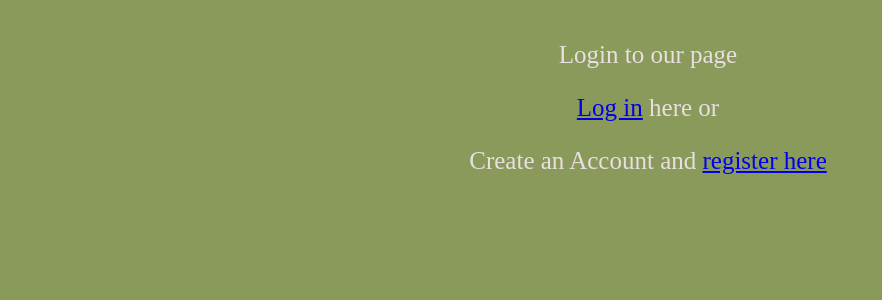
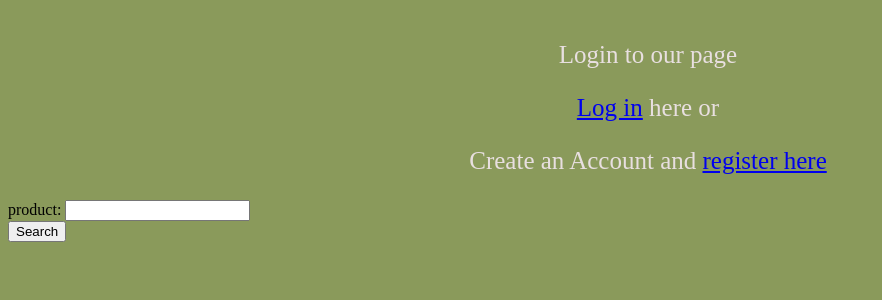
Before and after one commit to VladMrt/Essentials, a Flask app: page / in a window 1280 px wide. Shown: the part 289-589 px from the top of the page, without its empty margins (0-882 px from the left). Run offline with Flask 3, Linux system fonts and the light colour scheme.

Commit message:
poftim cristi

```diff
--- a/server.py
+++ b/server.py
@@ -135,7 +135,7 @@ def product_details():
 def create_connection():
     conn = None
     try:
-        conn = sqlite3.connect('user_credentials.db')
+        conn = sqlite3.connect('user_credentials.sql')
         print("Connection to SQLite DB successful")
     except sqlite3.Error as e:
         print(f"Error connecting to SQLite DB: {e}")
--- a/templates/home.html
+++ b/templates/home.html
@@ -33,5 +33,12 @@
     <p class="hero">Login to our page</p>
     <p class="hero"><a href="/login">Log in</a> here or</p>
     <p class="hero">Create an Account and <a href="/register">register here</a></p>
+    <form action="/search_product" method="post">
+        <div>
+            <label for="product">product:</label>
+            <input type="product" id="product" name="product" required>
+        </div>
+        <button type="submit">Search</button>
+    </form>
     </body>
 </html>
```
Also changed, not shown: user_credentials.sql (renamed from user_credentials.db).
